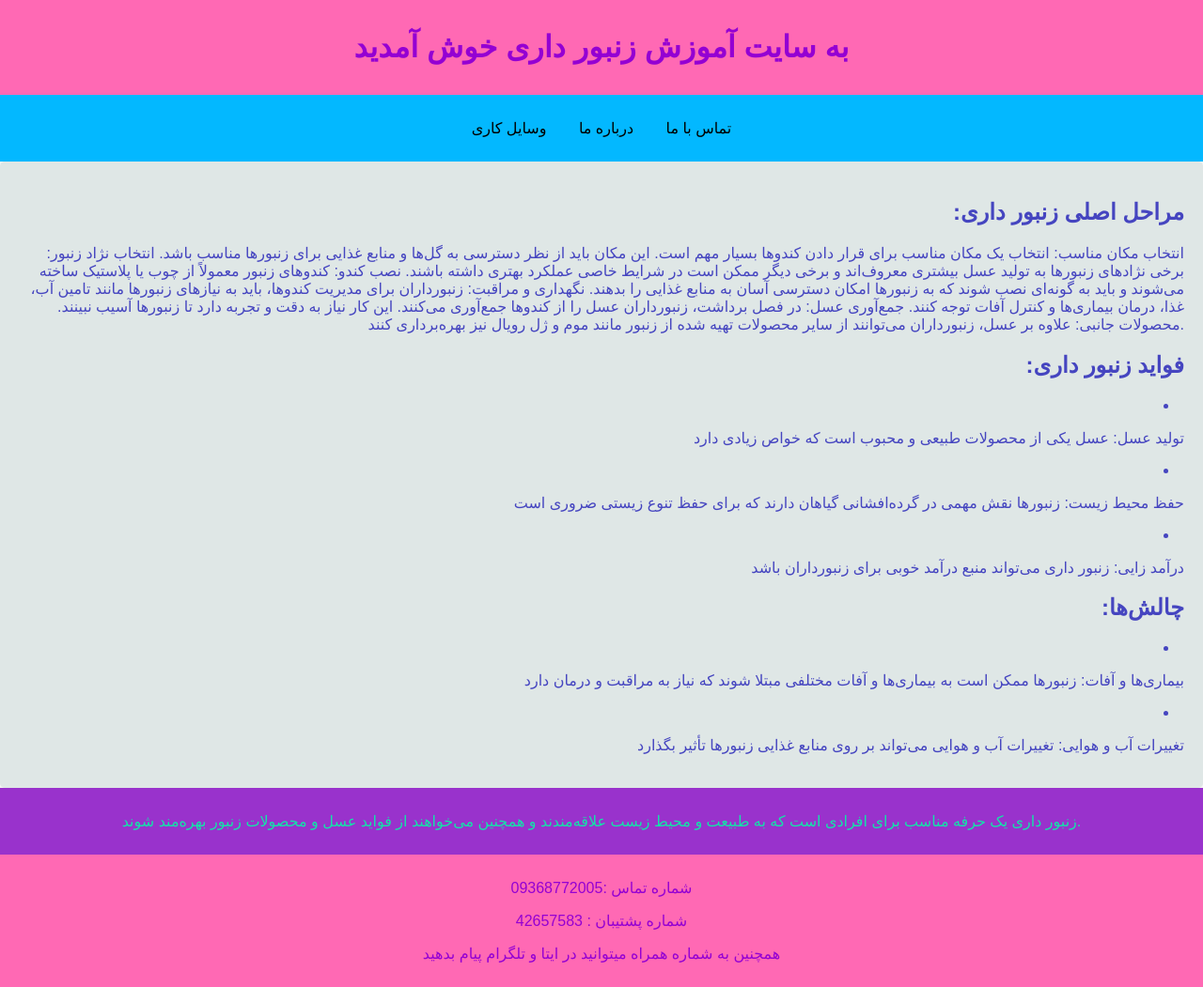
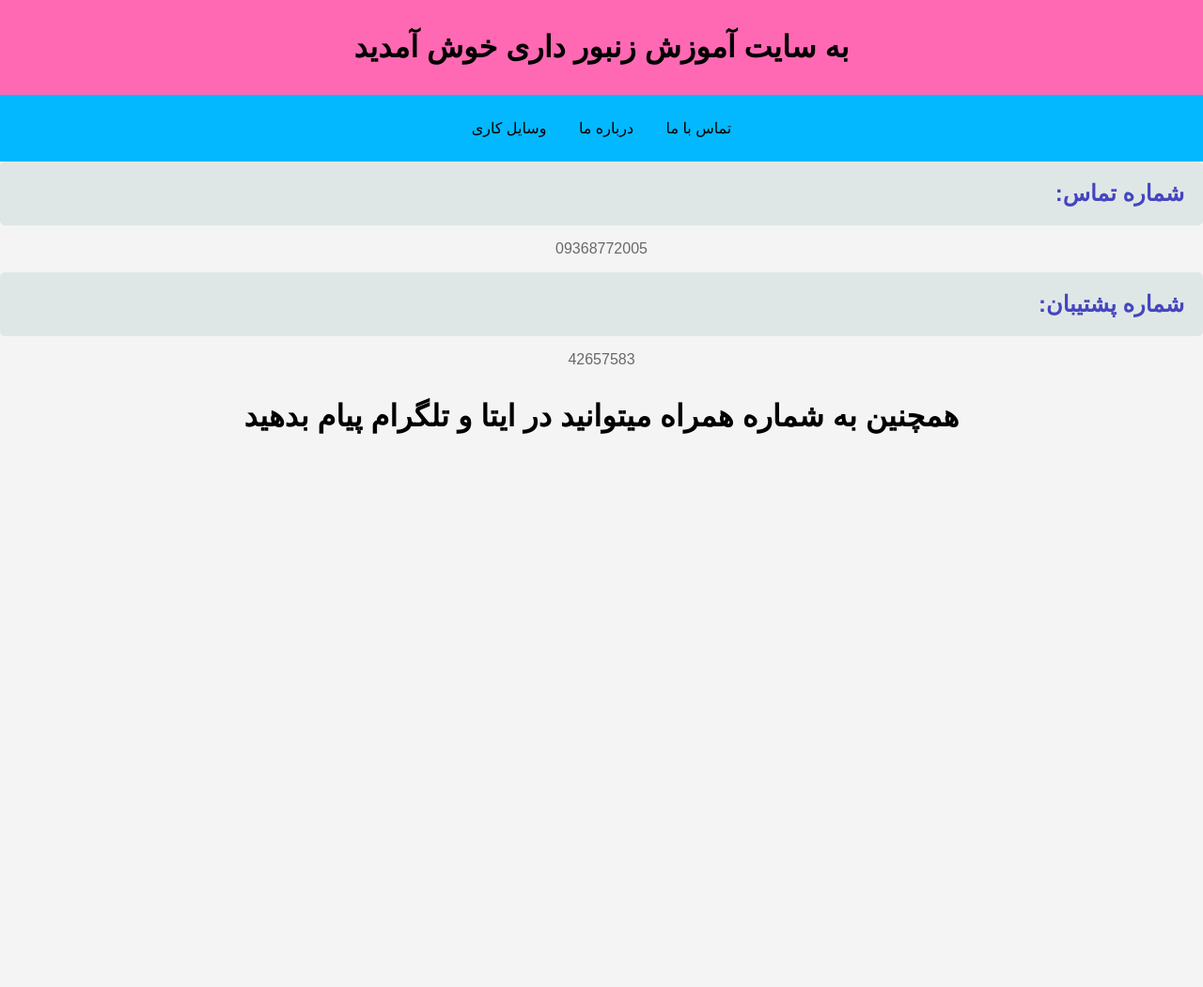
Before and after one commit to mahdihkr/project-sait-school, a PHP site: page /number.php in a window 1280 px wide. Shown: the whole page at 94% size. After the commit the page ends 462 px from the top, so only its background shows below. Run offline with PHP 8.4, Linux system fonts and the light colour scheme.

Commit message:
version5

```diff
--- /dev/null
+++ b/index.html
@@ -0,0 +1,24 @@
+<!DOCTYPE html>
+<html lang="fa">
+<head>
+    <meta charset="UTF-8">
+    <meta name="viewport" content="width=device-width, initial-scale=1.0">
+    <title>سایت زنبورداری</title>
+    <link rel="stylesheet" href="main.css">
+</head>
+<body>
+    <header>
+        <h1>به سایت آموزش زنبور داری خوش آمدید</h1>
+    </header>
+    <nav>
+
+        <ul>
+
+            <li><a href="servise.php">وسایل کاری</a></li>
+            <li><a href="about.php">درباره ما</a></li>
+            <li><a href="number.php">تماس با ما</a></li>
+
+        </ul>
+    </nav>
+</body>
+</html>
--- a/index1.html
+++ /dev/null
@@ -1,57 +0,0 @@
-<!DOCTYPE html>
-<html lang="fa">
-<head>
-    <meta charset="UTF-8">
-    <meta name="viewport" content="width=device-width, initial-scale=1.0">
-    <title>سایت زنبورداری</title>
-    <link rel="stylesheet" href="main.css">
-</head>
-<body>
-    <header>
-        <h1>به سایت آموزش زنبور داری خوش آمدید</h1>
-    </header>
-    <nav>
-        <ul>
-
-            <li><a href="servise.php">وسایل کاری</a></li>
-            <li><a href="about.php">درباره ما</a></li>
-            <li><a href="number.php">تماس با ما</a></li>
-
-        </ul>
-    </nav>
-
-    <main>
-        <section >
-            <h2>:مراحل اصلی زنبور داری</h2>
-            <p>انتخاب مکان مناسب: انتخاب یک مکان مناسب برای قرار دادن کندوها بسیار مهم است. این مکان باید از نظر دسترسی به گل‌ها و منابع غذایی برای زنبورها مناسب باشد.
-
-            انتخاب نژاد زنبور: برخی نژادهای زنبورها به تولید عسل بیشتری معروف‌اند و برخی دیگر ممکن است در شرایط خاصی عملکرد بهتری داشته باشند.
-
-            نصب کندو: کندوهای زنبور معمولاً از چوب یا پلاستیک ساخته می‌شوند و باید به گونه‌ای نصب شوند که به زنبورها امکان دسترسی آسان به منابع غذایی را بدهند.
-
-            نگهداری و مراقبت: زنبورداران برای مدیریت کندوها، باید به نیازهای زنبورها مانند تامین آب، غذا، درمان بیماری‌ها و کنترل آفات توجه کنند.
-
-            جمع‌آوری عسل: در فصل برداشت، زنبورداران عسل را از کندوها جمع‌آوری می‌کنند. این کار نیاز به دقت و تجربه دارد تا زنبورها آسیب نبینند.
-
-            محصولات جانبی: علاوه بر عسل، زنبورداران می‌توانند از سایر محصولات تهیه شده از زنبور مانند موم و ژل رویال نیز بهره‌برداری کنند.</p>
-        </section>
-        <section>
-            <h2>:فواید زنبور داری</h2>
-            <li><p>تولید عسل: عسل یکی از محصولات طبیعی و محبوب است که خواص زیادی دارد</p></li>
-            <li><p>حفظ محیط زیست: زنبورها نقش مهمی در گرده‌افشانی گیاهان دارند که برای حفظ تنوع زیستی ضروری است</p></li>
-            <li><p>درآمد زایی: زنبور داری می‌تواند منبع درآمد خوبی برای زنبورداران باشد</p></li>
-        </section>
-        </section>
-        <section>
-            <h2>:چالش‌ها</h2>
-           <li><p>بیماری‌ها و آفات: زنبورها ممکن است به بیماری‌ها و آفات مختلفی مبتلا شوند که نیاز به مراقبت و درمان دارد</p></li>
-           <li><p>تغییرات آب و هوایی: تغییرات آب و هوایی می‌تواند بر روی منابع غذایی زنبورها تأثیر بگذارد</p></li>
-
-        </section>
-        </section>
-    </main>
-    <footer>
-        <p>زنبور داری یک حرفه مناسب برای افرادی است که به طبیعت و محیط زیست علاقه‌مندند و همچنین می‌خواهند از فواید عسل و محصولات زنبور بهره‌مند شوند.</p>
-    </footer>
-</body>
-</html>
--- a/main.css
+++ b/main.css
@@ -54,3 +54,11 @@ footer {
     bottom: 0;
     width: 100%;
 }
+h2{
+    text-align: right;
+    padding: 20px;
+    background:#dfe7e6;
+    color:rgb(69, 69, 192);
+    margin: 0px;
+    border-radius: 5px;
+ }
--- a/number.php
+++ b/number.php
@@ -4,15 +4,34 @@
     <meta charset="UTF-8">
     <meta name="viewport" content="width=device-width, initial-scale=1.0">
     <title>Document</title>
+    <style>
+        body {
+            text-align:center ;
+            color:dimgray;
+
+        }
+        h1{
+          text-align:center ;
+            color:black;
+
+
+        }
+
+
+    </style>
+
 </head>
 <body>
     <?php
-      include 'index1.html';
+      include 'index.html';
     ?>
-    <header>
-      <p>شماره تماس :09368772005</p>
-      <p>شماره پشتیبان : 42657583</p>
+       <h2>:شماره تماس</h2>
+       <p>09368772005</p>
+       <h2>:شماره پشتیبان</h2>
+      <p>42657583</p>
+
+      <h1>
       <p>همچنین به شماره همراه میتوانید در ایتا و تلگرام پیام بدهید</p>
-    </header>
+      </h1>
 </body>
 </html>
```
Also changed, not shown: about.php (+42 -5 lines), servise.php (+12 -2 lines).
